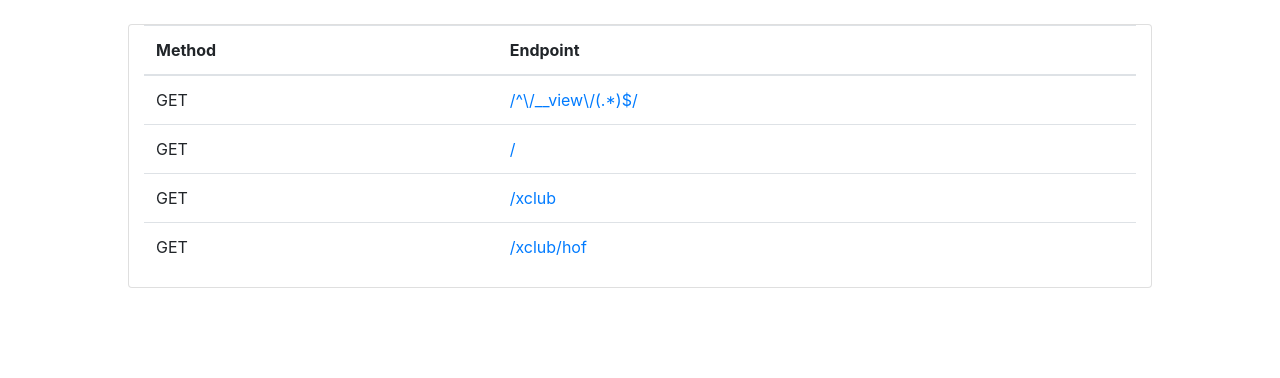
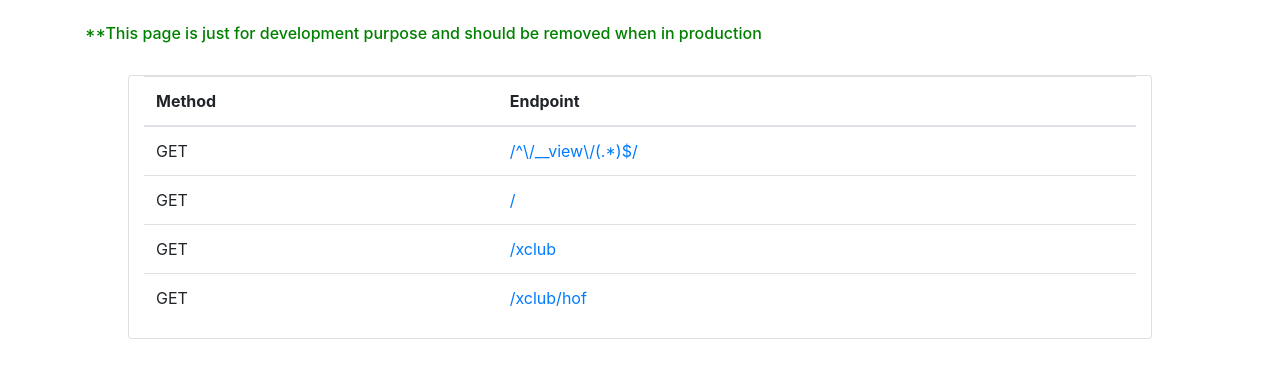
Before and after one commit to Technical-Board-IIITG/TechBoardWebsite, a Node server app: page / in a window 1280 px wide. Shown: the top 378 px of the page. Run offline with Node 20, Linux system fonts and the light colour scheme.

Commit message:
Minor note added on the / : denoting it as for production only

```diff
--- a/package.json
+++ b/package.json
@@ -4,7 +4,7 @@
   "description": "Technical Board Website 2020. A Programming Club project.",
   "main": "app.js",
   "scripts": {
-    "test": "echo \"Error: no test specified\" && exit 1"
+    "start": "node app.js"
   },
   "repository": {
     "type": "git",
--- a/views/routes.ejs
+++ b/views/routes.ejs
@@ -11,6 +11,10 @@
 	<link rel="stylesheet" type="text/css" href="https://stackpath.bootstrapcdn.com/bootstrap/4.4.1/css/bootstrap.min.css">
 
 	<body>
+
+		<br>
+
+		<h6 class = "container" style = "color: green" >**This page is just for development purpose and should be removed when in production</h6>
 
 		<br>
 
```
